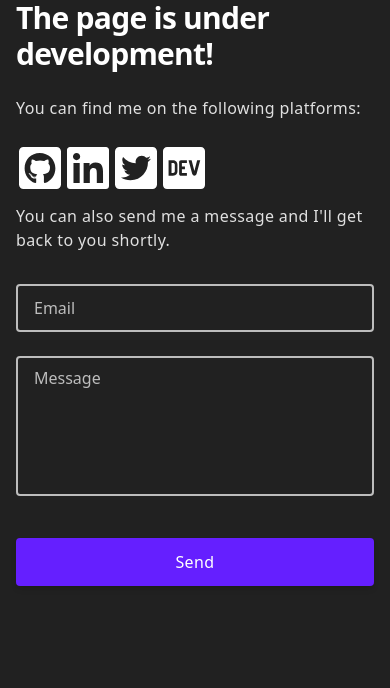
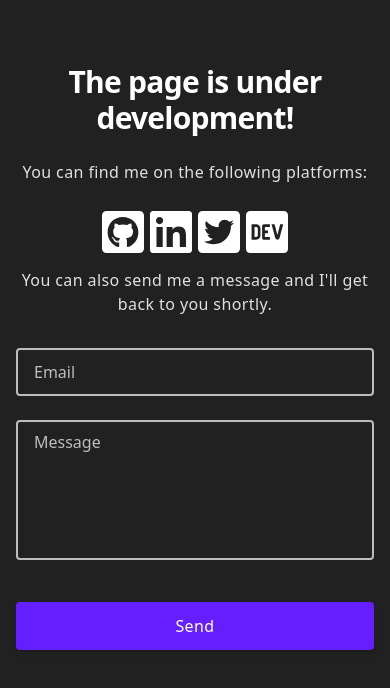
Before and after one commit to edindzabija/edindzabija.com, a Next.js app: page / in a window 390 px wide. Shown: the top 688 px of the page. Built offline with nearby package versions, Linux system fonts and the light colour scheme.

Commit message:
placeholder, contact form

```diff
--- a/components/Placeholder.js
+++ b/components/Placeholder.js
@@ -8,9 +8,9 @@ import ContactForm from './ContactForm'
 
 export const Placeholder = () => {
   return (
-    <div className='h-screen bg-gray-900 flex align-center justify-center'>
+    <div className='h-screen bg-gray-900 flex align-center justify-center text-center '>
       <div className='px-4 pb-16 md:py-16 mx-auto sm:max-w-xl md:max-w-full lg:max-w-screen-xl md:px-24 lg:px-8 lg:py-20'>
-        <div className=' max-w-2xl sm:mx-auto sm:max-w-xl md:max-w-2xl sm:text-center'>
+        <div className='mt-16 max-w-2xl sm:mx-auto sm:max-w-xl md:max-w-2xl sm:text-center'>
           <h2 className='mb-6 font-sans text-3xl font-bold tracking-tight text-white sm:text-4xl sm:leading-none'>
             The page is under development!
           </h2>
@@ -18,7 +18,7 @@ export const Placeholder = () => {
             You can find me on the following platforms:
           </p>
           {/* social */}
-          <div className='flex items-center mb-3 sm:justify-center'>
+          <div className='flex items-center mb-3 justify-center'>
             <a
               href='https://github.com/edindzabija'
               className='text-white text-5xl transition duration-300 hover:shadow-lg'
```
